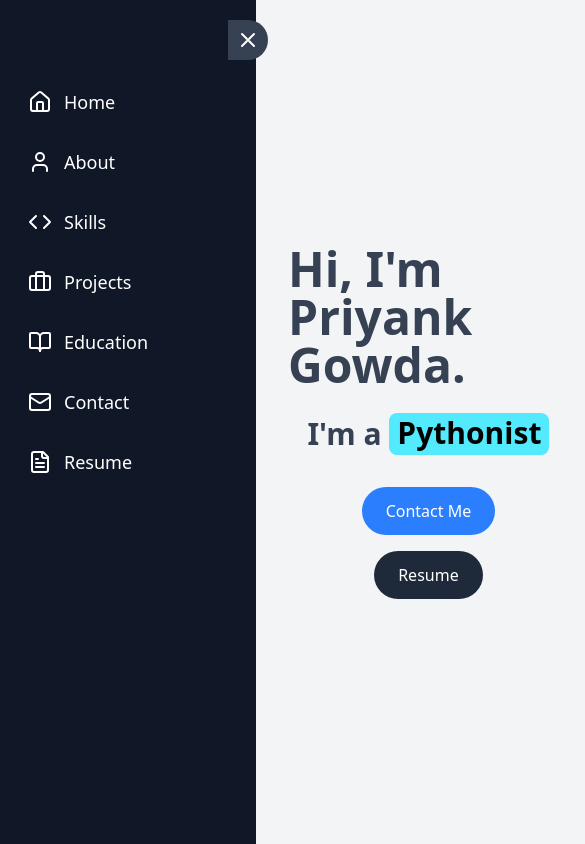
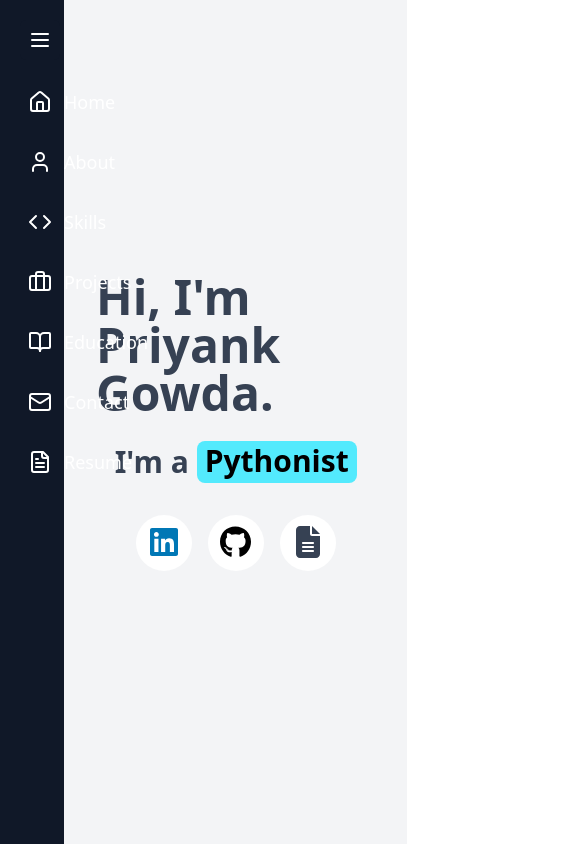
Before and after one commit to priyankgowda/priyankgowda.github.io, a React (Vite) app: page / in a window 390 px wide. Shown: the top 844 px of the page, 585 px wide, since content can reach past the window. Built offline with nearby package versions, Linux system fonts and the light colour scheme.

Commit message:
updated media queries

```diff
--- a/package.json
+++ b/package.json
@@ -13,6 +13,9 @@
     "deploy": "gh-pages -d dist"
   },
   "dependencies": {
+    "@fortawesome/free-brands-svg-icons": "^6.7.2",
+    "@fortawesome/free-solid-svg-icons": "^6.7.2",
+    "@fortawesome/react-fontawesome": "^0.2.2",
     "@tailwindcss/vite": "^4.0.3",
     "framer-motion": "^12.4.0",
     "lucide-react": "^0.474.0",
--- a/src/components/Home.jsx
+++ b/src/components/Home.jsx
@@ -1,8 +1,11 @@
-import { useState, useEffect } from "react";
-import { motion, AnimatePresence } from "framer-motion";
-import RotatingText from './RotatingText';
-// Import if using React Router
-// import { Link } from 'react-router-dom';
+"use client"
+
+import { useState, useEffect } from "react"
+import { motion, AnimatePresence } from "framer-motion"
+import { FontAwesomeIcon } from "@fortawesome/react-fontawesome"
+import { faLinkedin, faGithub } from "@fortawesome/free-brands-svg-icons"
+import { faFileAlt } from "@fortawesome/free-solid-svg-icons"
+import RotatingText from "./RotatingText"
 
 const AnimatedButton = ({ onClick, className, children }) => (
   <motion.button
@@ -13,51 +16,37 @@ const AnimatedButton = ({ onClick, className, children }) => (
   >
     {children}
   </motion.button>
-);
+)
 
 const Home = () => {
-  const [displayText, setDisplayText] = useState("");
-  const [isTypingComplete, setIsTypingComplete] = useState(false);
-  const [showRotatingText, setShowRotatingText] = useState(false);
-  const [showButtons, setShowButtons] = useState(false);
-  const fullText = "Hi, I'm Priyank Gowda.";
-
-  const handleContactClick = () => {
-    // Add your contact logic here
-    console.log("Contact button clicked");
-    // You could scroll to a contact section
-    document.getElementById('contact')?.scrollIntoView({ behavior: 'smooth' });
-  };
-
-  const handleResumeClick = () => {
-    // Add your resume download/view logic here
-    console.log("Resume button clicked");
-    // You could open resume in new tab
-    window.open('/path-to-your-resume.pdf', '_blank');
-  };
+  const [displayText, setDisplayText] = useState("")
+  const [isTypingComplete, setIsTypingComplete] = useState(false)
+  const [showRotatingText, setShowRotatingText] = useState(false)
+  const [showButtons, setShowButtons] = useState(false)
+  const fullText = "Hi, I'm Priyank Gowda."
 
   useEffect(() => {
-    let index = 0;
-    setDisplayText(""); // Reset the text initially
+    let index = 0
+    setDisplayText("") // Reset the text initially
 
     const interval = setInterval(() => {
       if (index < fullText.length) {
-        setDisplayText(fullText.slice(0, index + 1));
-        index++;
+        setDisplayText(fullText.slice(0, index + 1))
+        index++
       } else {
-        clearInterval(interval);
-        setIsTypingComplete(true);
+        clearInterval(interval)
+        setIsTypingComplete(true)
         setTimeout(() => {
-          setShowRotatingText(true);
+          setShowRotatingText(true)
           setTimeout(() => {
-            setShowButtons(true);
-          }, 500);
-        }, 500);
+            setShowButtons(true)
+          }, 500)
+        }, 500)
       }
-    }, 100);
+    }, 100)
 
-    return () => clearInterval(interval);
-  }, []);
+    return () => clearInterval(interval)
+  }, [])
 
   return (
     <motion.div
@@ -85,7 +74,7 @@ const Home = () => {
           >
             I'm a&nbsp;
             <RotatingText
-              texts={['Full Stack Developer', 'Pythonist', 'AI/ML Enthusiast', 'Data Scientist']}
+              texts={["Full Stack Developer", "Pythonist", "AI/ML Enthusiast", "Data Scientist"]}
               mainClassName="px-2 sm:px-2 md:px-3 bg-cyan-300 text-black overflow-hidden py-0.5 sm:py-1 md:py-2 justify-center rounded-lg"
               staggerFrom={"last"}
               initial={{ y: "100%" }}
@@ -106,25 +95,31 @@ const Home = () => {
             initial={{ y: 50, opacity: 0 }}
             animate={{ y: 0, opacity: 1 }}
             transition={{ duration: 0.5 }}
-            className="space-y-4 md:space-y-0 md:space-x-4 flex flex-col md:flex-row items-center"
+            className="flex flex-wrap gap-4 justify-center"
           >
             <AnimatedButton
-              onClick={handleContactClick}
-              className="bg-blue-500 text-white px-6 py-3 rounded-full hover:bg-blue-600 transition duration-300 cursor-pointer"
+              onClick={() => window.open("https://www.linkedin.com/in/priyankgowda", "_blank")}
+              className="w-14 h-14 bg-white text-[#0077b5] rounded-full hover:bg-[#0077b5] hover:text-white transition duration-300 flex items-center justify-center"
             >
-              Contact Me
+              <FontAwesomeIcon icon={faLinkedin} size="2x" />
             </AnimatedButton>
             <AnimatedButton
-              onClick={handleResumeClick}
-              className="bg-gray-800 text-white px-6 py-3 rounded-full hover:bg-gray-900 transition duration-300 cursor-pointer"
+              onClick={() => window.open("https://www.github.com/priyankgowda", "_blank")}
+              className="w-14 h-14 bg-white text-black rounded-full hover:bg-black hover:text-white transition duration-300 flex items-center justify-center"
             >
-              Resume
+              <FontAwesomeIcon icon={faGithub} size="2x" />
+            </AnimatedButton>
+            <AnimatedButton
+              onClick={() => window.open("https://drive.google.com/file/d/1Co3nggC12EBberLzGA9yAmnnTpfBHb04/view?usp=drivesdk", "_blank")}
+              className="w-14 h-14 bg-white text-gray-700 rounded-full hover:bg-gray-700 hover:text-white transition duration-300 flex items-center justify-center"
+            >
+              <FontAwesomeIcon icon={faFileAlt} size="2x" />
             </AnimatedButton>
           </motion.div>
         )}
       </AnimatePresence>
     </motion.div>
-  );
-};
+  )
+}
 
-export default Home;
+export default Home
--- a/src/components/Portfolio.jsx
+++ b/src/components/Portfolio.jsx
@@ -1,5 +1,5 @@
 import { useState, useEffect, useRef } from "react"
-import { Home, User, Code, BookOpen, Briefcase, Mail, Menu, X, FileText } from "lucide-react"
+import { Home, User, Code, BookOpen, Briefcase, Mail, FileText, Menu, X } from "lucide-react"
 import HomeComponent from "./Home"
 import AboutComponent from "./About"
 import SkillsComponent from "./Skills"
@@ -8,8 +8,8 @@ import ProjectsComponent from "./Projects"
 import ContactComponent from "./Contact"
 
 export default function Portfolio() {
-  const [isOpen, setIsOpen] = useState(true)
   const [activeSection, setActiveSection] = useState("Home")
+  const [isSidebarOpen, setIsSidebarOpen] = useState(true) // Track sidebar state
   const sectionRefs = {
     Home: useRef(null),
     About: useRef(null),
@@ -30,30 +30,44 @@ export default function Portfolio() {
       })
     }
 
+    const handleResize = () => {
+      if (window.innerWidth < window.innerHeight) {
+        setIsSidebarOpen(false) // Close sidebar when width is less than height
+      } else {
+        setIsSidebarOpen(true) // Keep sidebar open when width > height
+      }
+    }
+
     window.addEventListener("scroll", handleScroll)
-    return () => window.removeEventListener("scroll", handleScroll)
-  }, []) // Removed sectionRefs from dependencies
+    window.addEventListener("resize", handleResize)
+    handleResize() // Run initially to set correct state
+
+    return () => {
+      window.removeEventListener("scroll", handleScroll)
+      window.removeEventListener("resize", handleResize)
+    }
+  }, [])
 
   const scrollToSection = (section) => {
     sectionRefs[section].current.scrollIntoView({ behavior: "smooth" })
+    setIsSidebarOpen(false) // Close sidebar after clicking on mobile
   }
 
   return (
     <div className="flex">
+      {/* Sidebar Toggle Button (Mobile) */}
+      <button
+        className="fixed top-5 left-5 z-50 md:hidden bg-gray-900 text-white p-2 rounded-md"
+        onClick={() => setIsSidebarOpen(!isSidebarOpen)}
+      >
+        {isSidebarOpen ? <X size={24} /> : <Menu size={24} />}
+      </button>
+
       {/* Sidebar */}
       <div
-        className={`fixed top-0 left-0 h-screen bg-gray-900 text-white p-5 transition-all duration-500 ${
-          isOpen ? "w-64" : "w-16"
-        }`}
+        className={`fixed top-0 left-0 h-screen bg-gray-900 text-white p-5 transition-all duration-500
+                    ${isSidebarOpen ? "w-64" : "w-16"} md:w-64 sm:w-16`}
       >
-        {/* Toggle Button */}
-        <button
-          onClick={() => setIsOpen(!isOpen)}
-          className="absolute top-5 right-[-12px] bg-gray-700 p-2 rounded-r-full"
-        >
-          {isOpen ? <X size={24} /> : <Menu size={24} />}
-        </button>
-
         {/* Profile Section */}
         <div className="mt-5 flex flex-col items-center">
           <img
@@ -61,28 +75,26 @@ export default function Portfolio() {
             alt="Profile"
             className="hidden sm:block w-24 h-24 md:w-28 md:h-28 rounded-full border-2 border-gray-400 object-cover"
           />
-          {isOpen}
         </div>
 
         {/* Navigation Items */}
         <div className="mt-10 space-y-4">
-          <NavItem icon={<Home />} text="Home" isOpen={isOpen} onClick={() => scrollToSection("Home")} />
-          <NavItem icon={<User />} text="About" isOpen={isOpen} onClick={() => scrollToSection("About")} />
-          <NavItem icon={<Code />} text="Skills" isOpen={isOpen} onClick={() => scrollToSection("Skills")} />
-          <NavItem icon={<Briefcase />} text="Projects" isOpen={isOpen} onClick={() => scrollToSection("Projects")} />
-          <NavItem icon={<BookOpen />} text="Education" isOpen={isOpen} onClick={() => scrollToSection("Education")} />
-          <NavItem icon={<Mail />} text="Contact" isOpen={isOpen} onClick={() => scrollToSection("Contact")} />
+          <NavItem icon={<Home />} text="Home" onClick={() => scrollToSection("Home")} />
+          <NavItem icon={<User />} text="About" onClick={() => scrollToSection("About")} />
+          <NavItem icon={<Code />} text="Skills" onClick={() => scrollToSection("Skills")} />
+          <NavItem icon={<Briefcase />} text="Projects" onClick={() => scrollToSection("Projects")} />
+          <NavItem icon={<BookOpen />} text="Education" onClick={() => scrollToSection("Education")} />
+          <NavItem icon={<Mail />} text="Contact" onClick={() => scrollToSection("Contact")} />
           <NavItem
             icon={<FileText />}
             text="Resume"
-            isOpen={isOpen}
-            onClick={() => window.open("../assets/resume.pdf", "_blank")}
+            onClick={() => window.open("https://drive.google.com/file/d/1Co3nggC12EBberLzGA9yAmnnTpfBHb04/view?usp=drivesdk", "_blank")}
           />
         </div>
       </div>
 
       {/* Main Content */}
-      <div className={`flex-1 transition-all duration-500 ${isOpen ? "ml-64" : "ml-16"}`}>
+      <div className={`flex-1 transition-all duration-500 ${isSidebarOpen ? "ml-64" : "ml-16"} md:ml-64 sm:ml-16`}>
         <div ref={sectionRefs.Home}>
           <HomeComponent />
         </div>
@@ -107,14 +119,14 @@ export default function Portfolio() {
 }
 
 // Reusable Nav Item Component
-function NavItem({ icon, text, isOpen, onClick }) {
+function NavItem({ icon, text, onClick }) {
   return (
     <div
       className="flex items-center space-x-3 cursor-pointer p-2 rounded-md transition-all duration-500 hover:bg-gray-700 hover:scale-[1.02]"
       onClick={onClick}
     >
       <span className="text-3xl sm:text-2xl">{icon}</span>
-      {isOpen && <span className="text-lg">{text}</span>}
+      <span className="text-lg md:inline sm:hidden">{text}</span>
     </div>
   )
 }
```
Also changed, not shown: src/components/Education.jsx (+19 -19 lines), 1 other file (tests, documents, lock files or other folders).
